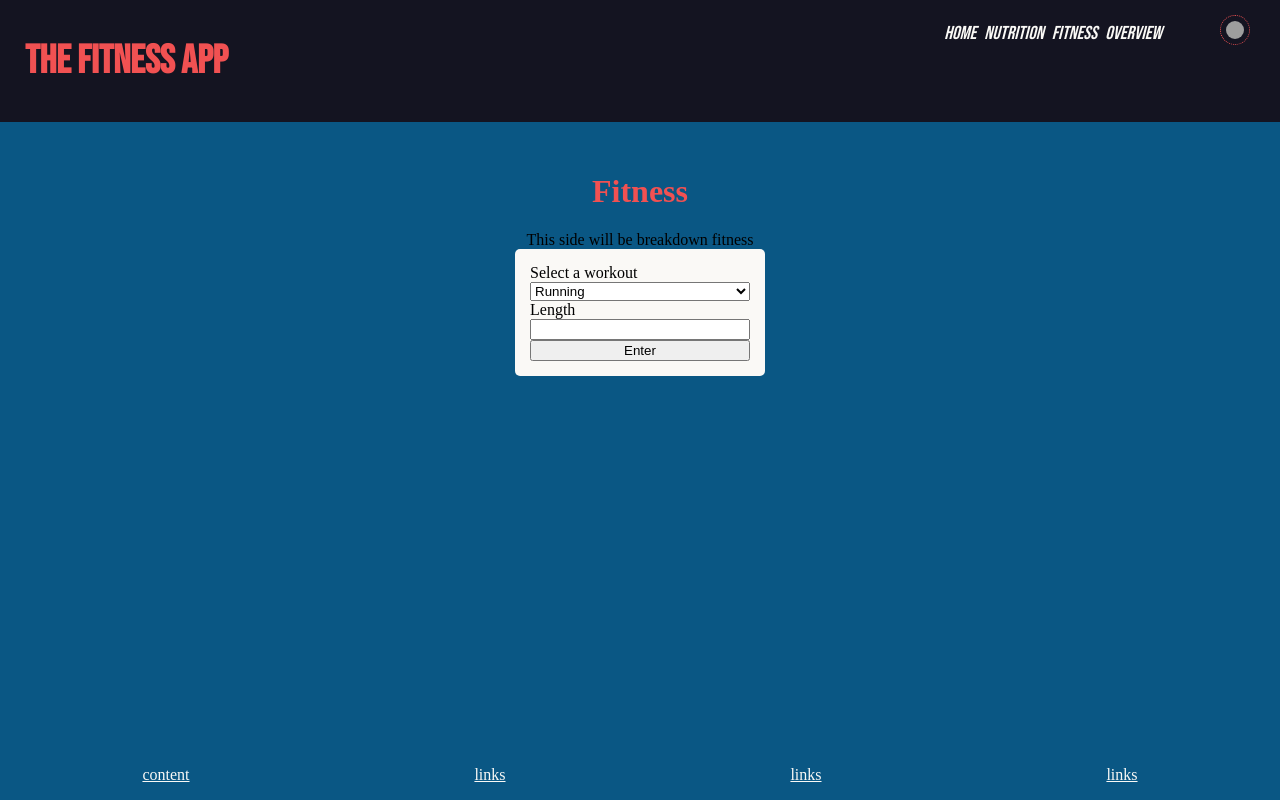
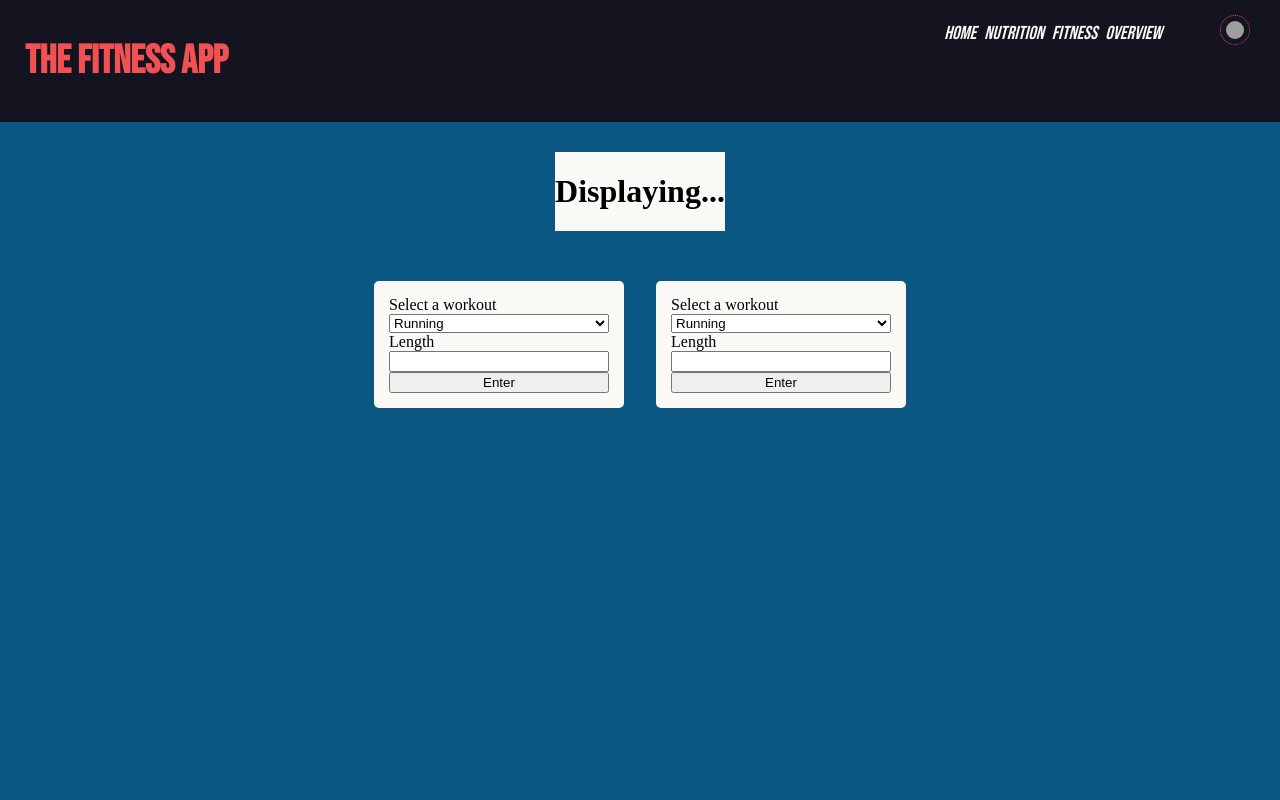
Before and after one commit to JGPawlowski/fitness-app, a React (Vite) app in the folder client/: page /fitness in a window 1280 px wide. Shown: the top 800 px of the page. Built offline with nearby package versions, Linux system fonts and the light colour scheme; grey boxes are pictures that could not be loaded.

Commit message:
creating the sections for the fitness page

```diff
--- a/client/src/pages/fitness/FitnessPage.jsx
+++ b/client/src/pages/fitness/FitnessPage.jsx
@@ -1,31 +1,18 @@
 import './fitness-page.css'
 
+import EnterFitness from './components/EnterFitness'
+import DisplayFitness from './components/DisplayFitness'
+
 export default function FitnessPage() {
-    function subChoice() {
-        console.log('choice selected')
-    }
 
     return (
         <div className='fitness-main'>
-            <h1>Fitness</h1>
+            <DisplayFitness />
 
-            <div className='left-side'>
-                This side will be breakdown fitness
-            </div>
-
-            <div className='right-side'>
-                <form onSubmit={subChoice} className='fitness-select-div'>
-                    <label>Select a workout</label>
-                    <select>
-                        <option>Running</option>
-                        <option>Workout</option>
-                        <option>Other</option>
-                    </select>
-                    <label>Length</label>
-                    <input required></input>
-
-                    <button>Enter</button>
-                </form>
+            <div className='fitness-bottom'>
+                {/* testing */}
+                <EnterFitness />
+                <EnterFitness />
             </div>
 
         </div>
--- /dev/null
+++ b/client/src/pages/fitness/components/DisplayFitness.jsx
@@ -0,0 +1,9 @@
+
+
+export default function DisplayFitness() {
+    return (
+        <div className='display-fitness-main'>
+            <h1>Displaying...</h1>
+        </div>
+    )
+}
--- /dev/null
+++ b/client/src/pages/fitness/components/EnterFitness.jsx
@@ -0,0 +1,28 @@
+
+
+export default function EnterFitness() {
+
+    function subChoice() {
+        console.log('choice selected')
+    }
+
+
+
+
+    return (
+
+        <form onSubmit={subChoice} className='fitness-select-form'>
+            <label>Select a workout</label>
+            <select>
+                <option>Running</option>
+                <option>Workout</option>
+                <option>Other</option>
+            </select>
+            <label>Length</label>
+            <input required></input>
+
+            <button>Enter</button>
+        </form>
+
+    )
+}
--- a/client/src/pages/fitness/fitness-page.css
+++ b/client/src/pages/fitness/fitness-page.css
@@ -1,3 +1,12 @@
+/* .fitness-main {
+    display: flex;
+    grid-template-columns: 1fr 1fr;
+    flex-direction: column;
+    justify-content: center;
+    align-items: center;
+} */
+
+
 .fitness-main {
     display: flex;
     flex-direction: column;
@@ -5,15 +14,29 @@
     align-items: center;
 }
 
+.fitness-bottom {
+    display: grid;
+    grid-template-columns: 1fr 1fr; /* Equal columns */
+    gap: 2rem;
+    min-height: 70vh;
+    margin: 50px;
+}
+
 .fitness-main > h1 {
     color: #f15152;
 }
 
-.fitness-select-div {
+.fitness-select-form {
     display: flex;
     flex-direction: column;
     min-width: 250px;
+    height: fit-content;
     background-color: #FAF9F6;
     padding: 15px;
     border-radius: 5px;
 }
+
+.display-fitness-main {
+    background-color: #FAF9F6;
+
+}
```
